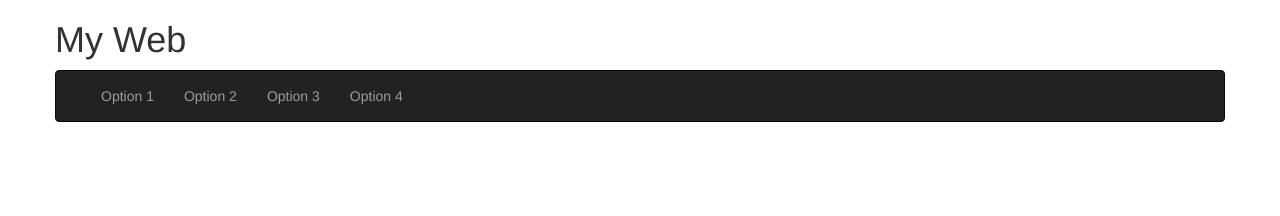
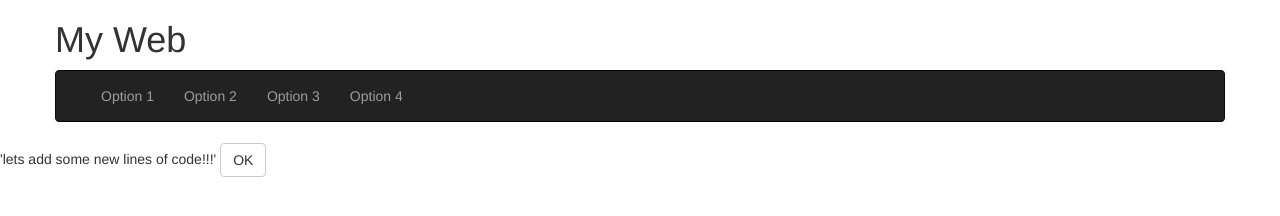
Before and after one commit to DimaGapfild/US-states-map, a plain HTML site: page index.html in a window 1280 px wide. Drawn offline with nearby package versions, Linux system fonts and the light colour scheme.

Commit message:
Add files via upload

```diff
--- a/index.html
+++ b/index.html
@@ -59,6 +59,11 @@
     </div>
 
 
+<div class="someNewDiv">
+	'lets add some new lines of code!!!'
+	<button type="submit" class="btn btn-default">OK</button>
+</div>
+
 
 
 	<link rel="stylesheet" href="css/my-style.css">
```
